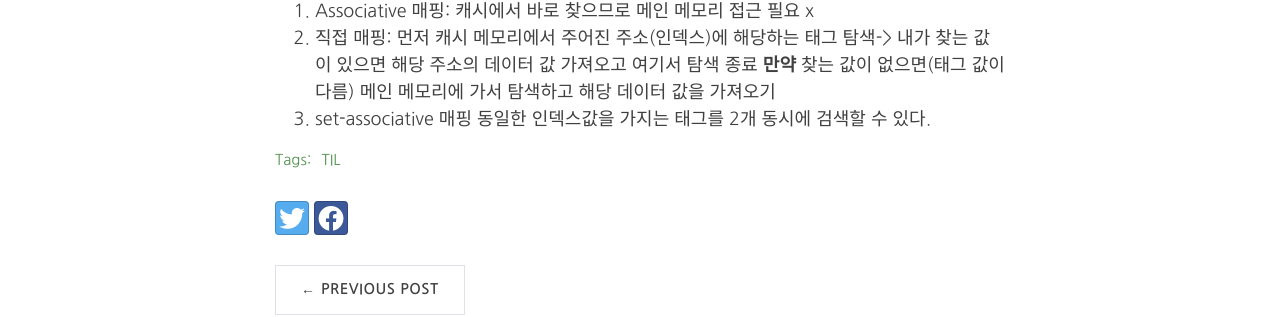
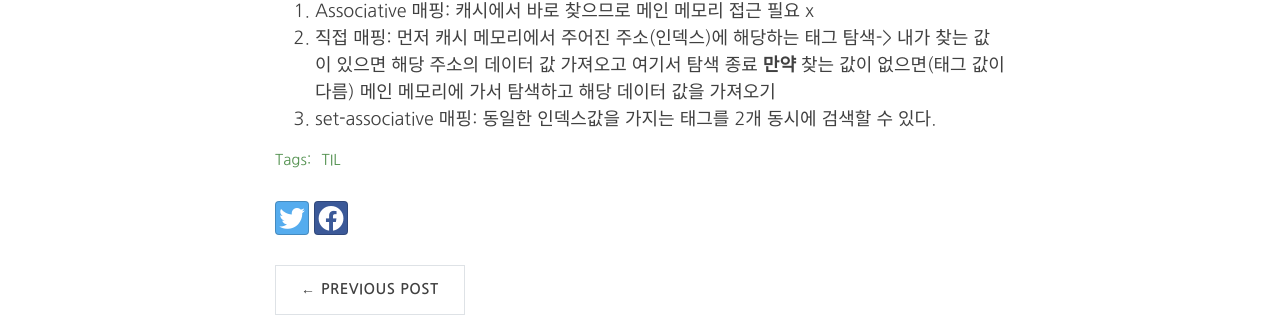
Before and after one commit to yeoneed/yeoneed.github.io, a Jekyll site: the page built from _posts/2021-03-18-TIL-0318.md, in a window 1280 px wide and 900 px high, scrolled down 1086 px. Shown: the part 261-578 px from the top of the window. Built offline with Jekyll 4.4.1, drawn with Linux system fonts in a browser that asks for light colours; nearby versions of some CDN libraries; some web fonts are replaced; comment, search, counter and statistics services are not loaded.

Commit message:
Update 2021-03-18-TIL-0318.md

```diff
--- a/_posts/2021-03-18-TIL-0318.md
+++ b/_posts/2021-03-18-TIL-0318.md
@@ -40,5 +40,5 @@ tags: [TIL]
 1. Associative 매핑: 캐시에서 바로 찾으므로 메인 메모리 접근 필요 x
 2. 직접 매핑: 먼저 캐시 메모리에서 주어진 주소(인덱스)에 해당하는 태그 탐색-> 내가 찾는 값이 있으면 해당 주소의 데이터 값 가져오고 여기서 탐색 종료
 **만약** 찾는 값이 없으면(태그 값이 다름) 메인 메모리에 가서 탐색하고 해당 데이터 값을 가져오기
-3. set-associative 매핑
+3. set-associative 매핑:
 동일한 인덱스값을 가지는 태그를 2개 동시에 검색할 수 있다.
```
